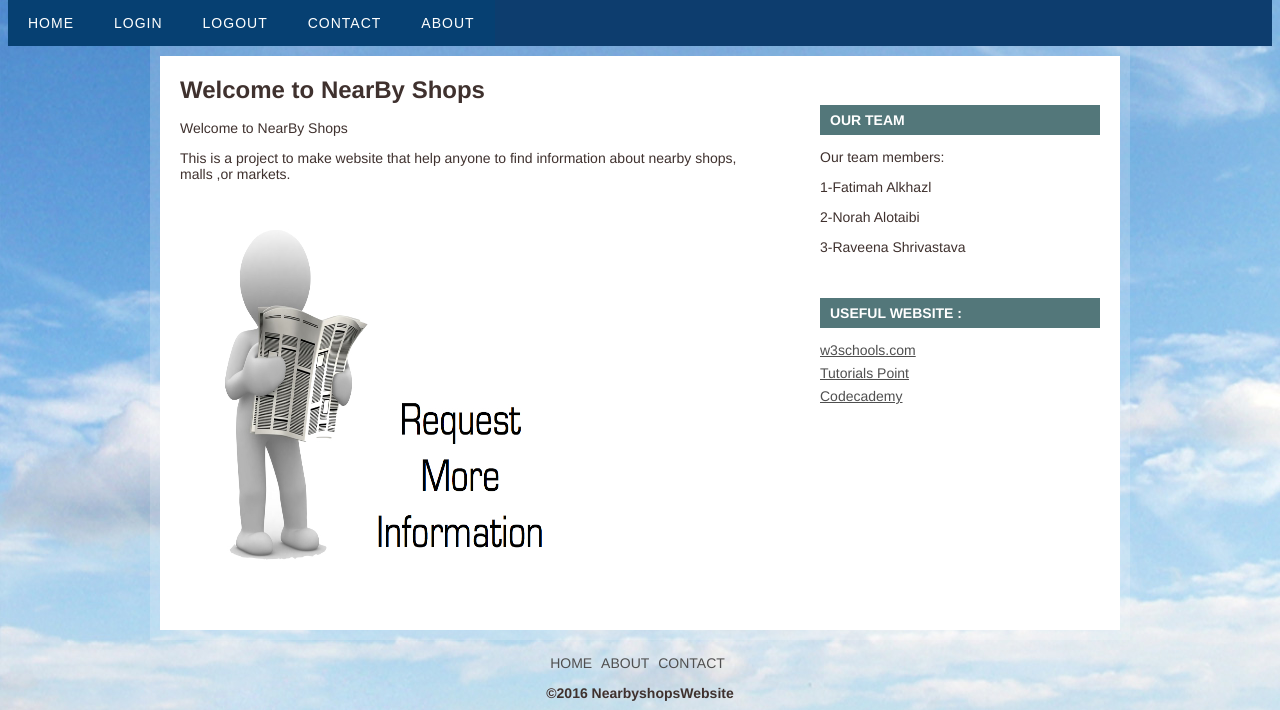
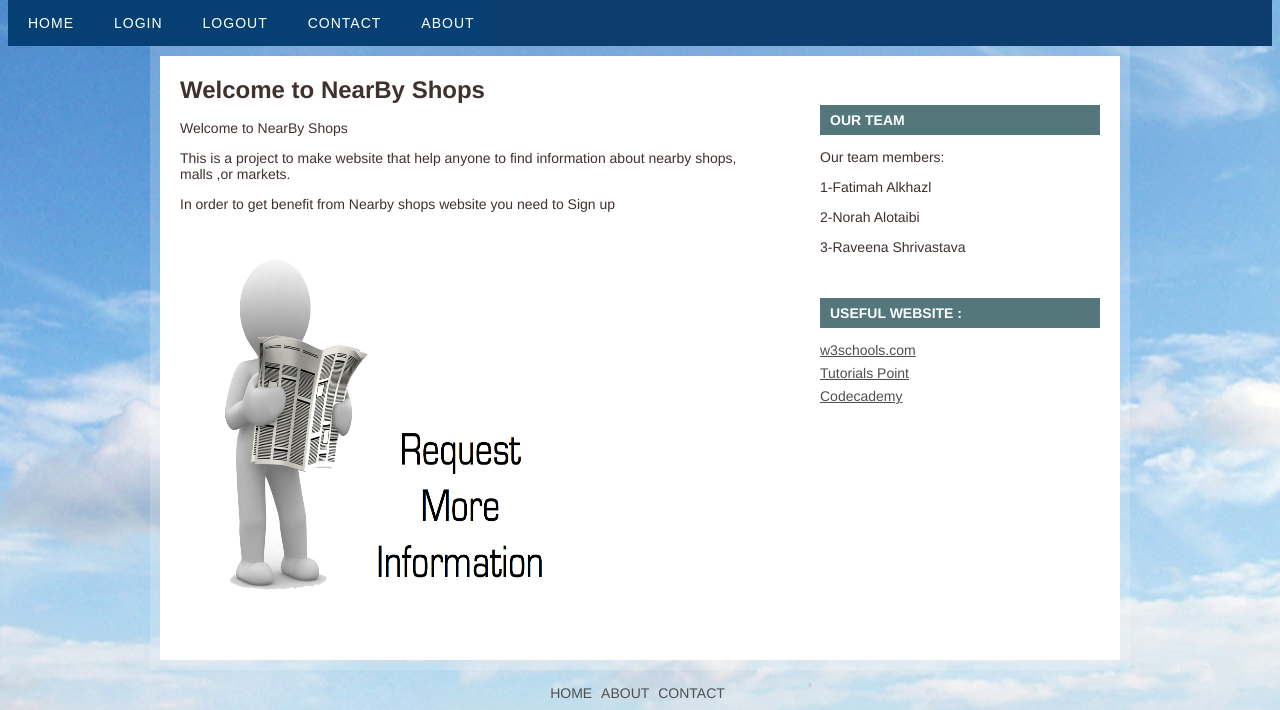
Before and after one commit to Project2016/nearby-project, a PHP site: page /home.php in a window 1280 px wide. Shown: the part 158-868 px from the top of the page. Run offline with PHP 8.4, Linux system fonts and the light colour scheme.

Commit message:
Fatimah: editing the home page

```diff
--- a/home.php
+++ b/home.php
@@ -6,6 +6,7 @@
 <h1>Welcome to NearBy Shops</h1>
 <p>Welcome to NearBy Shops </p>
 <p>This is a project to make website that help anyone to find information about nearby shops, malls ,or markets. </p>
+<p> In order to get benefit from Nearby shops website you need to Sign up </p>
 
 <p><a href=""><img src="homepic.jpg"width="400" height="400" align="middle"/></a></p>
 
```
